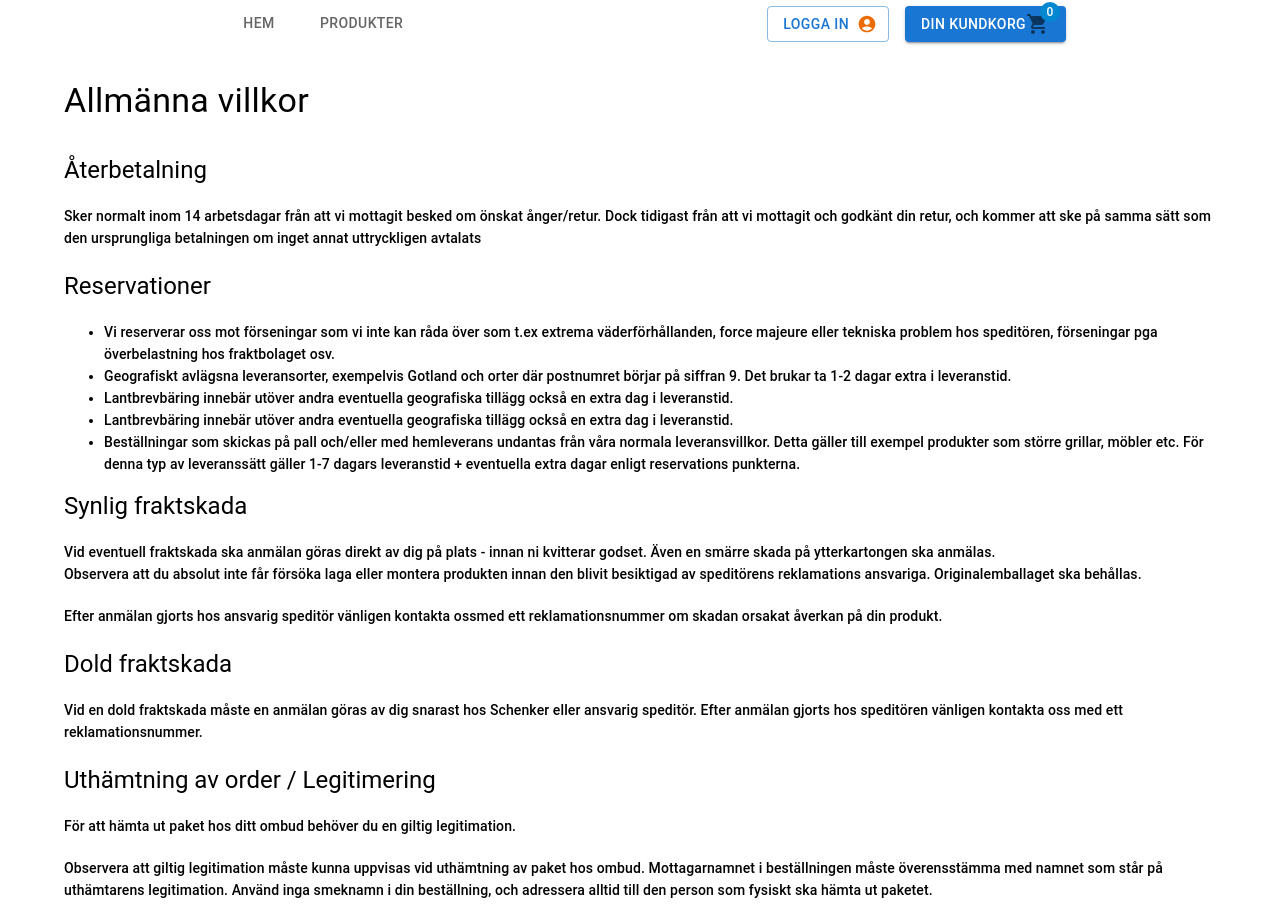
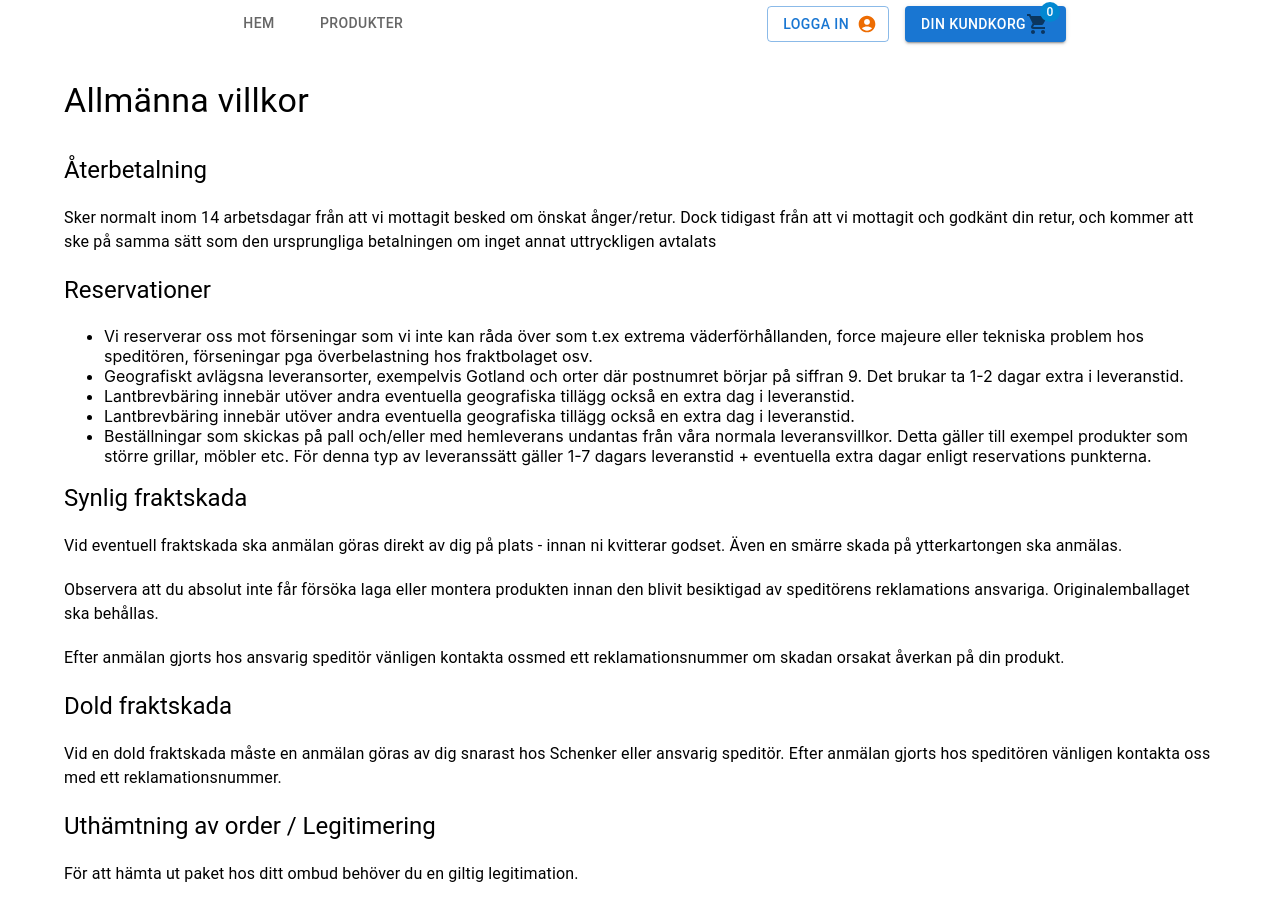
Before and after one commit to OliviaIsberg/ducky, a React (Create React App) app: page /termsOfUse in a window 1280 px wide. Shown: the top 907 px of the page. Built offline with nearby package versions, Linux system fonts and the light colour scheme.

Commit message:
Added Mocel to AdminPage so that you get a question when you press remove product and changed text in termsOfUse

```diff
--- a/src/components/AdminPageAccordion.tsx
+++ b/src/components/AdminPageAccordion.tsx
@@ -6,12 +6,15 @@ import {
   AccordionSummary,
   Box,
   ButtonGroup,
+  Modal,
 } from '@mui/material';
 import { useEffect, useReducer, useRef, useState } from 'react';
 import { Categories, Product } from '../Api/Data';
 import ExpandMoreIcon from '@mui/icons-material/ExpandMore';
 import EditIcon from '@mui/icons-material/Edit';
 import Save from '@mui/icons-material/Save';
+import RestartAltIcon from '@mui/icons-material/RestartAlt';
+import DeleteForeverIcon from '@mui/icons-material/DeleteForever';
 
 enum ProductEditReducerType {
   Update,
@@ -59,6 +62,7 @@ function AdminPageAccordion({
   deleteAction,
 }: any) {
   const [open, setOpen] = useState(expanded ?? false);
+  const [openModal, setOpenModal] = useState(false);
   const [productState, dispatchProductState] = useReducer(
     ProductEditReducer,
     product
@@ -90,6 +94,8 @@ function AdminPageAccordion({
             margin: '1rem 0',
           }}
         >
+          <Box sx={{ display: 'flex', alignItems: 'center', gap: '0.5rem' }}>
+            <img src={productState.imgURL} width="48px" alt=""></img>
             {open ? (
               <input
                 type="text"
@@ -105,6 +111,7 @@ function AdminPageAccordion({
             ) : (
               <Typography>{productState.title}</Typography>
             )}
+          </Box>
           {open ? (
             <Button>Stäng</Button>
           ) : (
@@ -188,6 +195,7 @@ function AdminPageAccordion({
             Spara
           </Button>
           <Button
+            startIcon={<RestartAltIcon />}
             onClick={() =>
               dispatchProductState({
                 type: ProductEditReducerType.Reset,
@@ -198,6 +206,47 @@ function AdminPageAccordion({
             Återställ
           </Button>
           <Button
+            startIcon={<DeleteForeverIcon />}
+            onClick={() => setOpenModal(true)}
+          >
+            Ta bort produkt
+          </Button>
+          <Modal
+            open={openModal}
+            onClose={() => setOpenModal(false)}
+            aria-labelledby="modal-modal-title"
+            aria-describedby="modal-modal-description"
+          >
+            <Box
+              sx={{
+                position: 'absolute',
+                top: '50%',
+                left: '50%',
+                transform: 'translate(-50%, -50%)',
+                width: 400,
+                bgcolor: 'background.paper',
+                border: '2px solid #000',
+                boxShadow: 24,
+                p: 4,
+              }}
+            >
+              <Typography>
+                Är du säker på att du vill ta bort produkt?
+              </Typography>
+              <Button
+                onClick={(e) => {
+                  deleteAction(product.id);
+                  setOpenModal(false);
+                  setOpen(false);
+                  e.stopPropagation();
+                }}
+              >
+                Ja
+              </Button>
+              <Button onClick={() => setOpenModal(false)}>Nej</Button>
+            </Box>
+          </Modal>
+          {/* <Button
             onClick={(e) => {
               deleteAction(product.id);
               setOpen(false);
@@ -205,7 +254,7 @@ function AdminPageAccordion({
             }}
           >
             Ta bort produkt
-          </Button>
+          </Button> */}
         </Box>
       </AccordionDetails>
     </Accordion>
--- a/src/pages/AdminPage.tsx
+++ b/src/pages/AdminPage.tsx
@@ -6,6 +6,7 @@ import { Product } from '../Api/Data';
 import { useProduct } from '../contexts/ProductsContext';
 import AdminPageAccordion from '../components/AdminPageAccordion';
 import { useState } from 'react';
+import AddCircleOutlineOutlinedIcon from '@mui/icons-material/AddCircleOutlineOutlined';
 
 function AdminPage() {
   const { products, createProduct, updateProduct, deleteProduct } =
@@ -56,7 +57,10 @@ function AdminPage() {
           )}
         </List>
         {!addingProduct && (
-          <Button onClick={() => setAddingProduct(true)}>
+          <Button
+            startIcon={<AddCircleOutlineOutlinedIcon />}
+            onClick={() => setAddingProduct(true)}
+          >
             Lägg till ny produkt
           </Button>
         )}
--- a/src/pages/TermsOfUsePage.tsx
+++ b/src/pages/TermsOfUsePage.tsx
@@ -23,7 +23,7 @@ function TermsOfUsePage() {
         <Typography gutterBottom variant="h5">
           Återbetalning
         </Typography>
-        <Typography gutterBottom variant="subtitle2">
+        <Typography gutterBottom>
           Sker normalt inom 14 arbetsdagar från att vi mottagit besked om önskat
           ånger/retur. Dock tidigast från att vi mottagit och godkänt din retur,
           och kommer att ske på samma sätt som den ursprungliga betalningen om
@@ -32,18 +32,16 @@ function TermsOfUsePage() {
         <Typography gutterBottom variant="h5">
           Reservationer
         </Typography>
-        <Typography variant="subtitle2">
         <ul>
           <li>
-              Vi reserverar oss mot förseningar som vi inte kan råda över som
-              t.ex extrema väderförhållanden, force majeure eller tekniska
-              problem hos speditören, förseningar pga överbelastning hos
-              fraktbolaget osv.
+            Vi reserverar oss mot förseningar som vi inte kan råda över som t.ex
+            extrema väderförhållanden, force majeure eller tekniska problem hos
+            speditören, förseningar pga överbelastning hos fraktbolaget osv.
           </li>
           <li>
-              Geografiskt avlägsna leveransorter, exempelvis Gotland och orter
-              där postnumret börjar på siffran 9. Det brukar ta 1-2 dagar extra
-              i leveranstid.
+            Geografiskt avlägsna leveransorter, exempelvis Gotland och orter där
+            postnumret börjar på siffran 9. Det brukar ta 1-2 dagar extra i
+            leveranstid.
           </li>
           <li>
             Lantbrevbäring innebär utöver andra eventuella geografiska tillägg
@@ -54,35 +52,34 @@ function TermsOfUsePage() {
             också en extra dag i leveranstid.
           </li>
           <li>
-              Beställningar som skickas på pall och/eller med hemleverans
-              undantas från våra normala leveransvillkor. Detta gäller till
-              exempel produkter som större grillar, möbler etc. För denna typ av
-              leveranssätt gäller 1-7 dagars leveranstid + eventuella extra
-              dagar enligt reservations punkterna.
+            Beställningar som skickas på pall och/eller med hemleverans undantas
+            från våra normala leveransvillkor. Detta gäller till exempel
+            produkter som större grillar, möbler etc. För denna typ av
+            leveranssätt gäller 1-7 dagars leveranstid + eventuella extra dagar
+            enligt reservations punkterna.
           </li>
         </ul>
-        </Typography>
         <Typography gutterBottom variant="h5">
           Synlig fraktskada
         </Typography>
-        <Typography gutterBottom variant="subtitle2">
+        <Typography gutterBottom>
           Vid eventuell fraktskada ska anmälan göras direkt av dig på plats -
           innan ni kvitterar godset. Även en smärre skada på ytterkartongen ska
           anmälas.
-          <Typography gutterBottom variant="subtitle2">
-            Observera att du absolut inte får försöka laga eller montera
-            produkten innan den blivit besiktigad av speditörens reklamations
-            ansvariga. Originalemballaget ska behållas.
         </Typography>
-          <Typography gutterBottom variant="subtitle2">
+        <Typography gutterBottom>
+          Observera att du absolut inte får försöka laga eller montera produkten
+          innan den blivit besiktigad av speditörens reklamations ansvariga.
+          Originalemballaget ska behållas.
+        </Typography>
+        <Typography gutterBottom>
           Efter anmälan gjorts hos ansvarig speditör vänligen kontakta ossmed
           ett reklamationsnummer om skadan orsakat åverkan på din produkt.
-          </Typography>
         </Typography>
         <Typography gutterBottom variant="h5">
           Dold fraktskada
         </Typography>
-        <Typography gutterBottom variant="subtitle2">
+        <Typography gutterBottom>
           Vid en dold fraktskada måste en anmälan göras av dig snarast hos
           Schenker eller ansvarig speditör. Efter anmälan gjorts hos speditören
           vänligen kontakta oss med ett reklamationsnummer.
@@ -90,11 +87,11 @@ function TermsOfUsePage() {
         <Typography gutterBottom variant="h5">
           Uthämtning av order / Legitimering
         </Typography>
-        <Typography gutterBottom variant="subtitle2">
+        <Typography gutterBottom>
           För att hämta ut paket hos ditt ombud behöver du en giltig
           legitimation.
         </Typography>
-        <Typography gutterBottom variant="subtitle2">
+        <Typography gutterBottom>
           Observera att giltig legitimation måste kunna uppvisas vid uthämtning
           av paket hos ombud. Mottagarnamnet i beställningen måste överensstämma
           med namnet som står på uthämtarens legitimation. Använd inga smeknamn
@@ -104,7 +101,7 @@ function TermsOfUsePage() {
         <Typography gutterBottom variant="h5">
           Ångerrätt
         </Typography>
-        <Typography gutterBottom variant="subtitle2">
+        <Typography gutterBottom>
           Vid köp av varor gäller alltid 14 dagars ångerrätt i enlighet med
           gällande konsumentskyddslagstiftning. Detta innebär att kunden har
           rätt att ångra sitt köp genom att meddela detta inom 14 dagar från det
```
Lines whose indentation alone changed are shown as unchanged.
